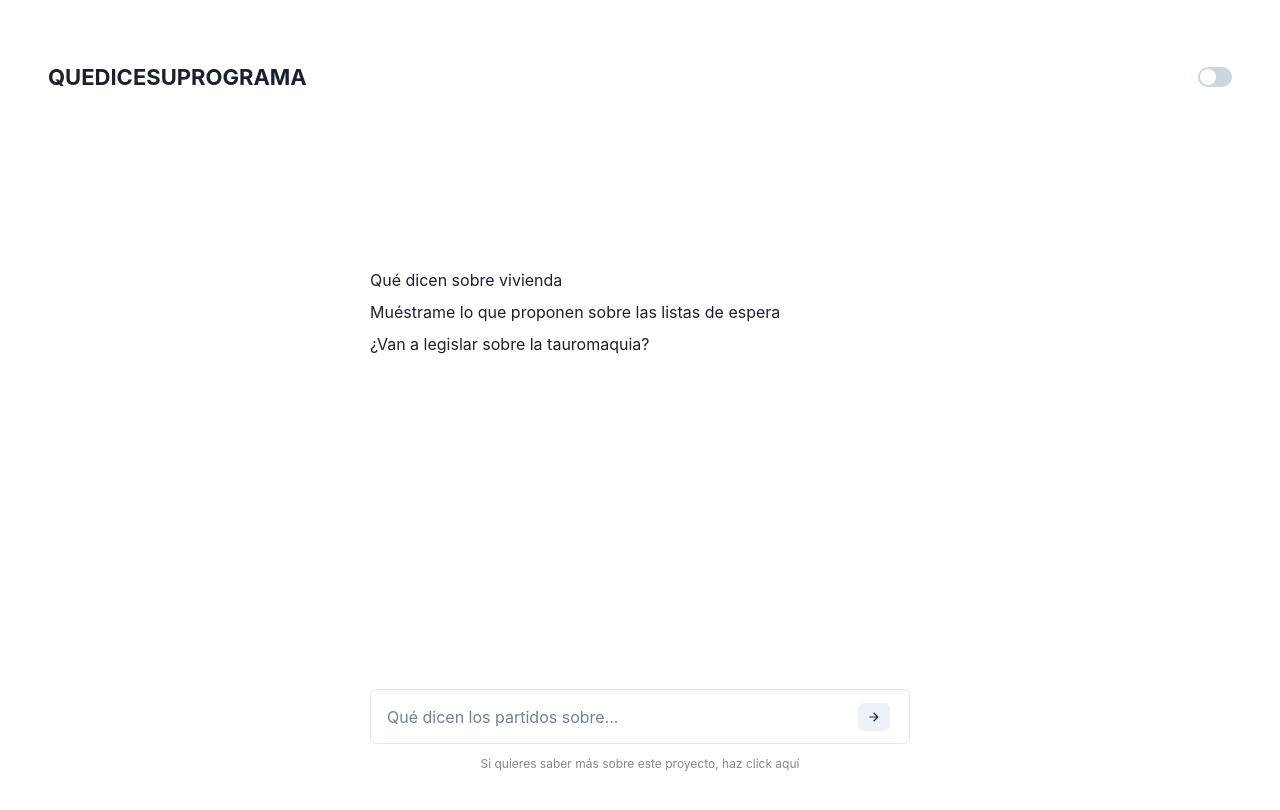
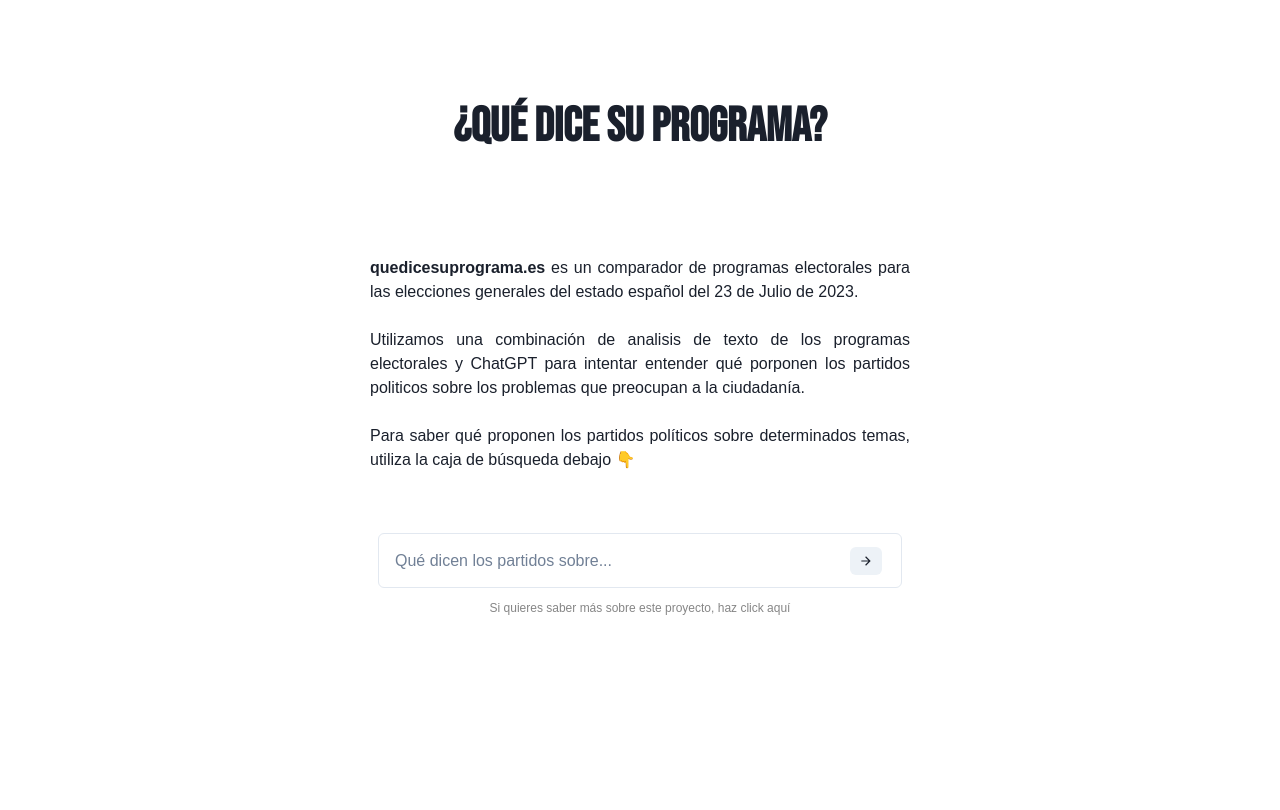
Before and after one commit to que-dice-su-programa/frontend, a React (Create React App) app: page / in a window 1280 px wide. Shown: the top 810 px of the page. Built offline with nearby package versions, Linux system fonts and the light colour scheme.

Commit message:
Redesign initial page

```diff
--- a/package.json
+++ b/package.json
@@ -9,6 +9,7 @@
     "@chakra-ui/react": "latest",
     "@emotion/react": "latest",
     "@emotion/styled": "latest",
+    "@fontsource/bebas-neue": "^5.0.4",
     "axios": "^1.4.0",
     "framer-motion": "latest",
     "qs": "^6.11.2",
--- a/src/components/App.tsx
+++ b/src/components/App.tsx
@@ -1,6 +1,6 @@
 import * as React from "react";
 import { useSearchParams } from "react-router-dom";
-import { Box, SimpleGrid } from "@chakra-ui/react";
+import { Box, SimpleGrid, Link } from "@chakra-ui/react";
 import { Results } from "./Results";
 import { Header } from "./Header";
 import { SearchBox } from "./SearchBox";
@@ -70,14 +70,29 @@ export function App() {
     <Box padding={12} margin="auto" maxWidth={1650}>
       <Header />
       <SimpleGrid
-        templateRows="4fr 1fr 1fr"
+        templateRows="3fr 1fr 3fr"
         templateColumns="1fr"
         gap={4}
         maxWidth={540}
-        margin="0 auto"
+        margin="100px auto"
         height="calc(100vh - 150px)"
       >
-        <DefaultContent />
+        <div style={{textAlign: "justify"}}>
+        <p>
+          <b>quedicesuprograma.es</b> es un comparador de programas electorales para
+          las elecciones generales del estado español del 23 de Julio de 2023.
+        </p>
+        <br />
+        <p>
+          Utilizamos una combinación de analisis de texto de
+          los <Link>programas electorales</Link> y <Link href="https://openai.com/">ChatGPT</Link> para
+          intentar entender qué porponen los partidos politicos sobre los problemas que preocupan a la ciudadanía.
+        </p>
+        <br />
+        <p>
+          Para saber qué proponen los partidos políticos sobre determinados temas, utiliza la caja de búsqueda debajo 👇
+        </p>
+        </div>
         <SearchBox
           searchField={searchField}
           setSearchField={setSearchField}
--- a/src/components/Header.tsx
+++ b/src/components/Header.tsx
@@ -1,18 +1,8 @@
 import * as React from "react";
-import { Flex, Heading, Switch, Link } from "@chakra-ui/react";
+import { Flex, SimpleGrid, Heading, Switch, Link } from "@chakra-ui/react";
 
 export const Header = () => (
-  <Flex
-    className="header"
-    padding="16px 0"
-    alignContent="center"
-    justifyContent="space-between"
-  >
-    <Heading as="h1" fontSize={22}>
-      <Link href="/">QUEDICESUPROGRAMA</Link>
+    <Heading as="h1" fontSize={48} textAlign="center" margin="50px auto">
+      <Link href="/">¿Qué dice su programa?</Link>
     </Heading>
-    {/* <Tooltip label="Ocultar los nombres de los partidos"> */}
-    <Switch alignSelf="center" />
-    {/* </Tooltip> */}
-  </Flex>
 );
--- a/src/components/SearchBox.tsx
+++ b/src/components/SearchBox.tsx
@@ -17,7 +17,6 @@ export const SearchBox = ({ searchField, setSearchField, handleSubmit }) => {
       alignItems="center"
       flexDirection="column"
       padding="16px 8px"
-      position="fixed"
       bottom="0"
       left="0"
       backgroundColor="white"
--- a/src/index.tsx
+++ b/src/index.tsx
@@ -5,6 +5,7 @@ import { ChakraProvider } from "@chakra-ui/react";
 import { App } from "./components/App";
 import { AboutUs } from "./components/AboutUs";
 import "./styles.css";
+import "@fontsource/bebas-neue";
 
 const router = createBrowserRouter([
   {
@@ -20,9 +21,18 @@ const router = createBrowserRouter([
 const rootElement = document.getElementById("root");
 const root = createRoot(rootElement);
 
+import { extendTheme } from '@chakra-ui/react'
+
+const theme = extendTheme({
+  fonts: {
+    heading: `'Bebas Neue'`,
+    body: `sans-serif`,
+  },
+})
+
 root.render(
   <React.StrictMode>
-    <ChakraProvider>
+    <ChakraProvider theme={theme}>
       <RouterProvider router={router} />
     </ChakraProvider>
   </React.StrictMode>
```
Also changed, not shown: 1 other file (tests, documents, lock files or other folders).
